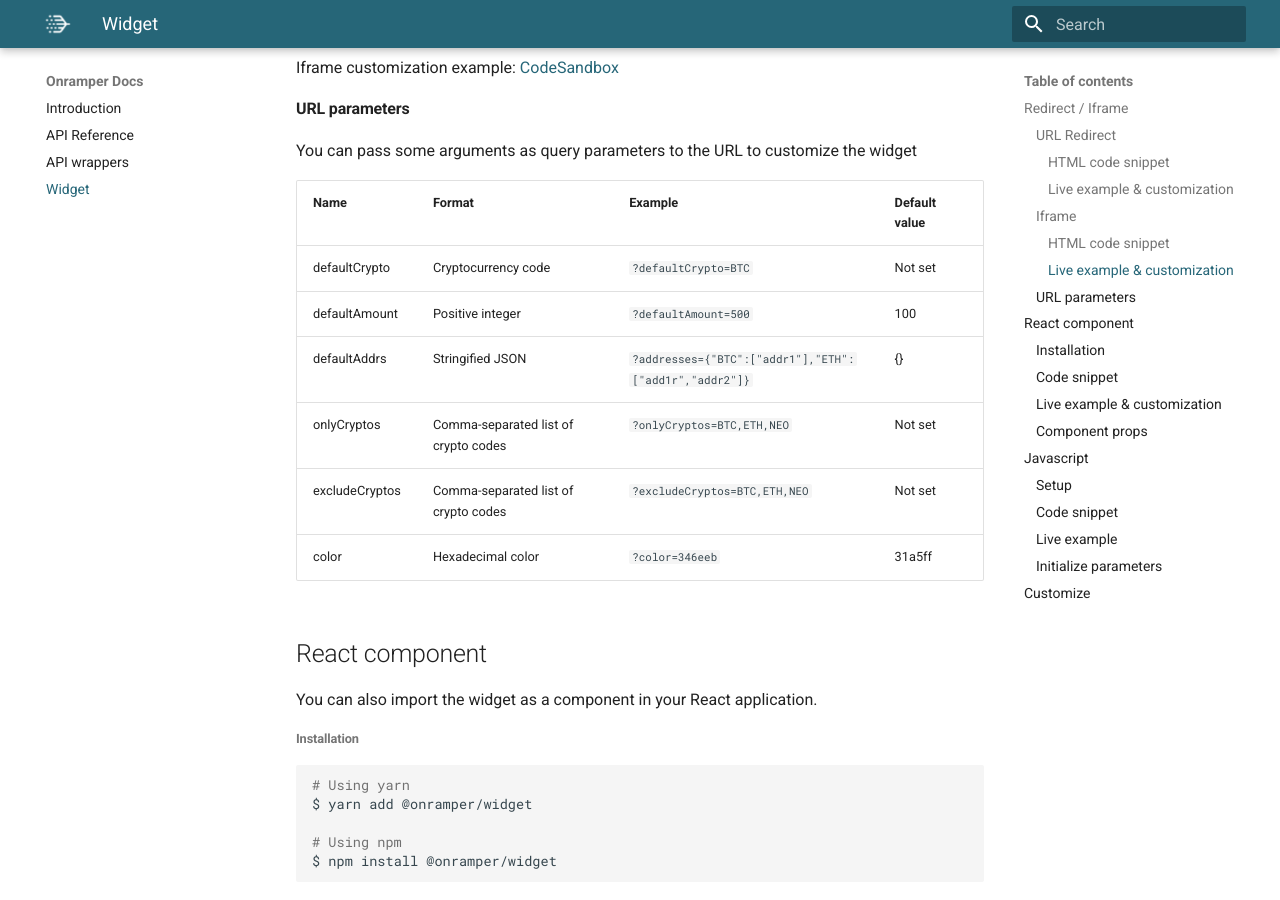
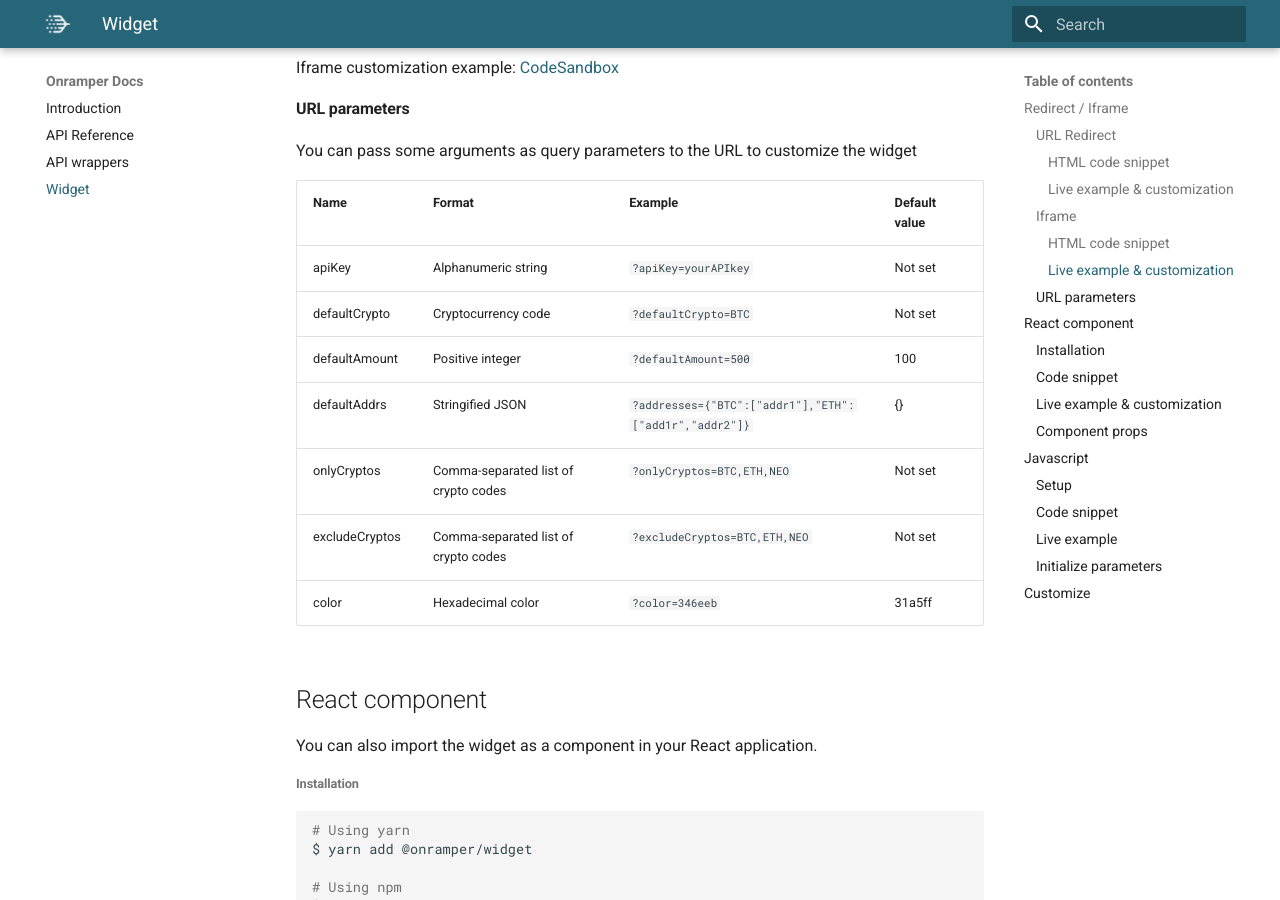
Before and after one commit to onramper/docs, an MkDocs documentation site: the page built from docs/widget.md, in a window 1280 px wide and 900 px high, scrolled down 1176 px. Built offline with MkDocs 1.6.1 and Material for MkDocs 9.7.7, drawn with Linux system fonts in a browser that asks for light colours.

Commit message:
Update widget.md

```diff
--- a/docs/widget.md
+++ b/docs/widget.md
@@ -50,6 +50,7 @@ You can pass some arguments as query parameters to the URL to customize the widg
 
 | Name           | Format                               | Example                                                | Default value |
 | -------------- | ------------------------------------ | ------------------------------------------------------ | ------------- |
+| apiKey         | Alphanumeric string                  | `?apiKey=yourAPIkey`                                   | Not set       |
 | defaultCrypto  | Cryptocurrency code                  | `?defaultCrypto=BTC`                                   | Not set       |
 | defaultAmount  | Positive integer                     | `?defaultAmount=500`                                   | 100           |
 | defaultAddrs   | Stringified JSON                     | `?addresses={"BTC":["addr1"],"ETH":["add1r","addr2"]}` | {}            |
```
